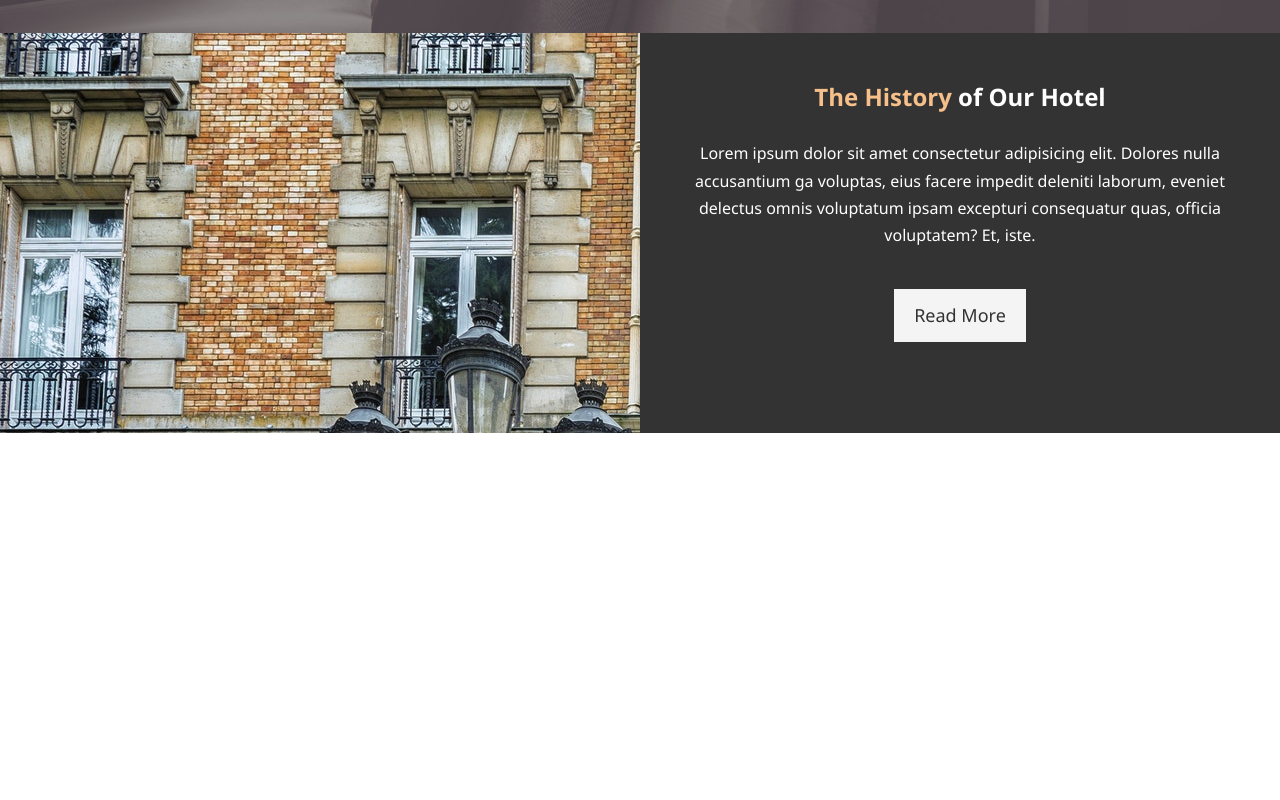
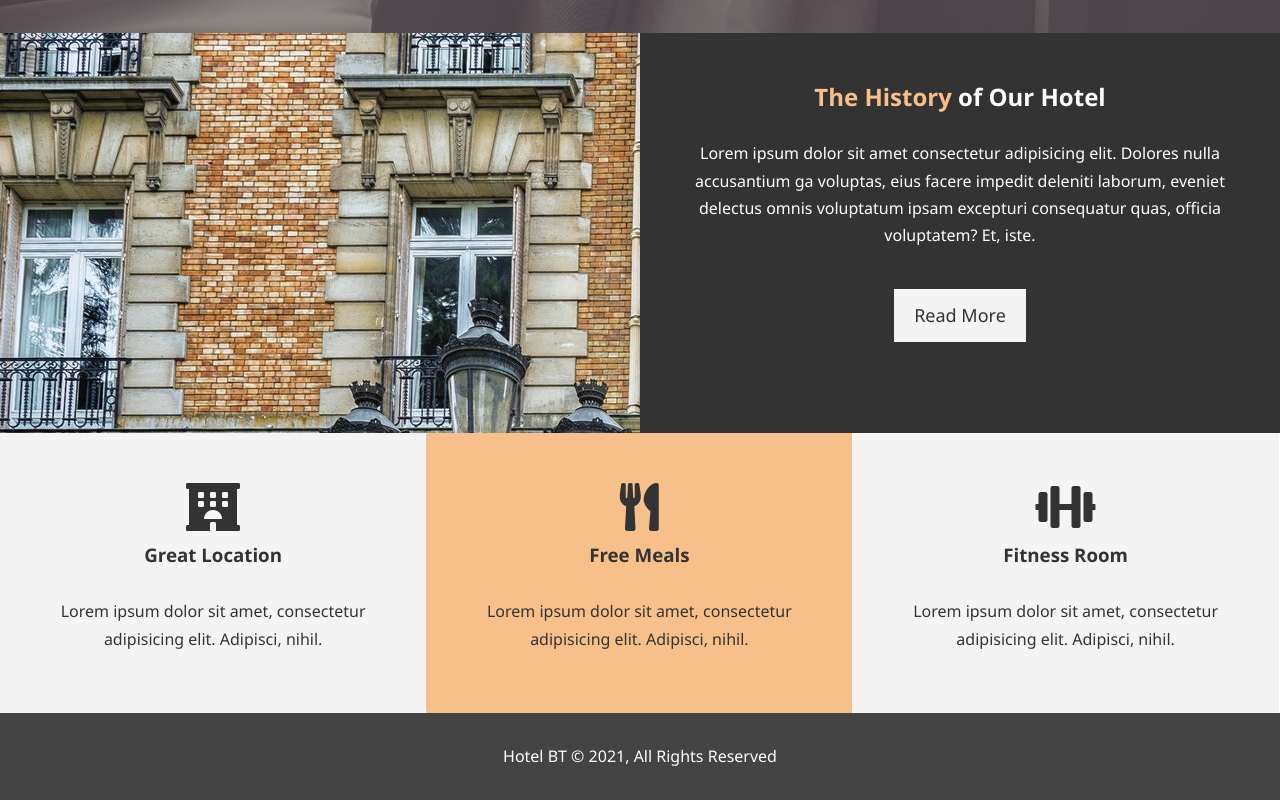
Before and after one commit to osaf96/HBT, a plain HTML site: page index.html in a window 1280 px wide. Shown: the part 634-1434 px from the top of the page. Before the commit the page ends 1067 px from the top, so only its background shows below. Drawn offline with Linux system fonts and the light colour scheme.

Commit message:
main page style completed

```diff
--- a/css/style.css
+++ b/css/style.css
@@ -34,6 +34,9 @@ a {
     padding: 0 20px;
 }
 
+.clr {
+    clear: both;
+}
 .text-primary {
     color: #f7c08a;
 }
@@ -71,8 +74,8 @@ a {
     color: #333;
 }
 .bg-primary {
-    background: #333;
-    color: #f7c08a;
+    background: #f7c08a ;
+    color: #333;
 }
 
 /* Navbar */
@@ -159,3 +162,24 @@ a {
 #home-info .info-content p {
     padding-bottom: 30px;
 }
+
+/* Features */
+
+.box {
+    float: left;
+    width: 33.3%;
+    padding: 50px;
+    text-align: center;
+}
+
+.box i {
+    margin-bottom: 10px;
+}
+
+/* Footer */
+#main-footer {
+    text-align: center;
+    background: #444;
+    color: #fff;
+    padding: 20px;
+}
--- a/index.html
+++ b/index.html
@@ -8,6 +8,7 @@
     Boston Messachusetts">
     <meta name="keywords" content="hotel,boston hotel,
      new england hotel">
+     <link rel="stylesheet" href="https://use.fontawesome.com/releases/v5.6.1/css/all.css" integrity="sha384-gfdkjb5BdAXd+lj+gudLWI+BXq4IuLW5IT+brZEZsLFm++aCMlF1V92rMkPaX4PP" crossorigin="anonymous">
      <link rel="stylesheet" href="css/style.css">
     <title>Hotel BT | Welcome</title>
 </head>
@@ -51,5 +52,28 @@
             <a href="about.html" class="btn btn-light">Read More</a>
         </div>
     </section>
+    <section id="features">
+        <div class="box bg-light">
+            <i class="fas fa-hotel fa-3x"></i>
+            <h3>Great Location</h3>
+            <p>Lorem ipsum dolor sit amet, consectetur adipisicing elit. Adipisci, nihil.</p>
+        </div>
+        <div class="box bg-primary">
+            <i class="fas fa-utensils fa-3x"></i>
+            <h3>Free Meals</h3>
+            <p>Lorem ipsum dolor sit amet, consectetur adipisicing elit. Adipisci, nihil.</p>
+
+        </div>
+        <div class="box bg-light">
+            <i class="fas fa-dumbbell fa-3x"></i>
+            <h3>Fitness Room</h3>
+            <p>Lorem ipsum dolor sit amet, consectetur adipisicing elit. Adipisci, nihil.</p>
+
+        </div>
+    </section>
+    <div class="clr"></div>
+    <footer id="main-footer">
+        <p>Hotel BT &copy; 2021, All Rights Reserved</p>
+    </footer>
 </body>
 </html>
```
